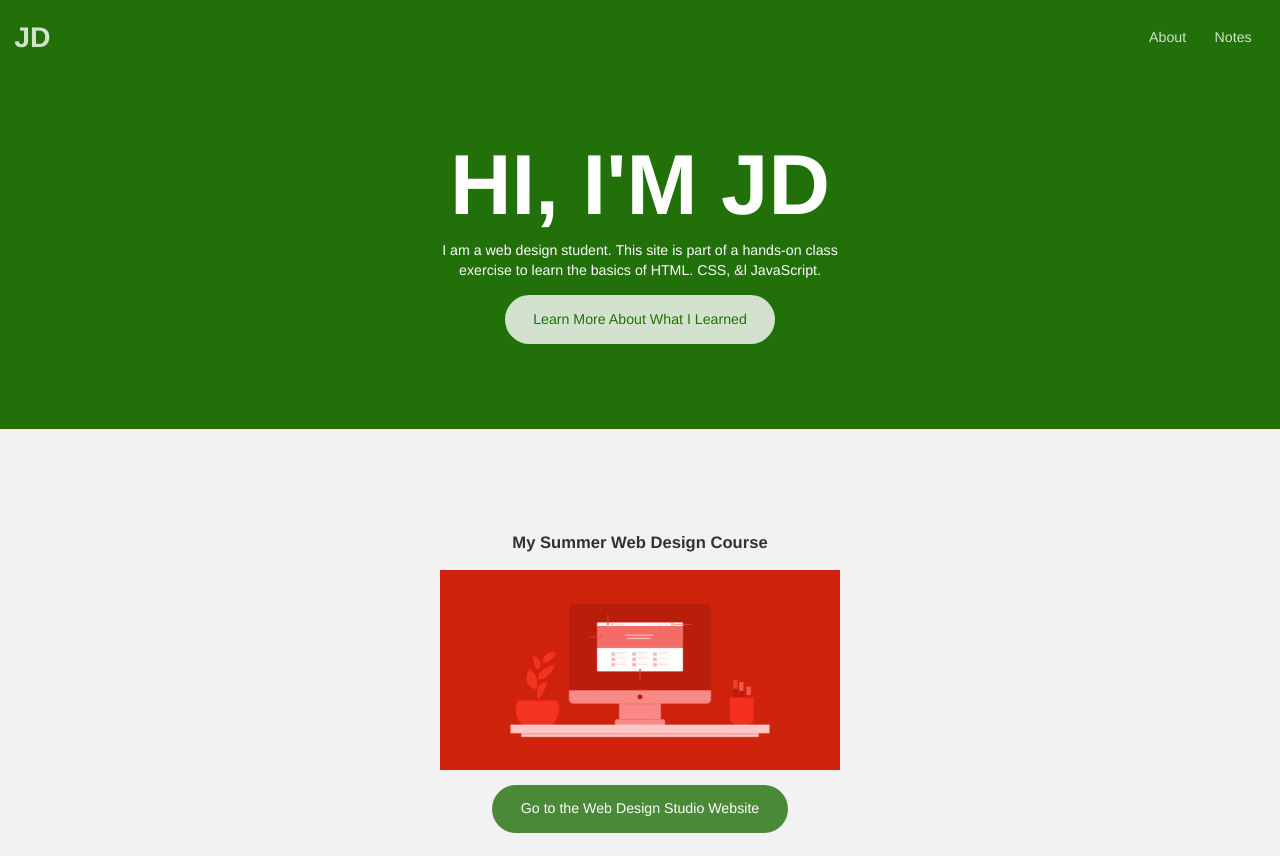
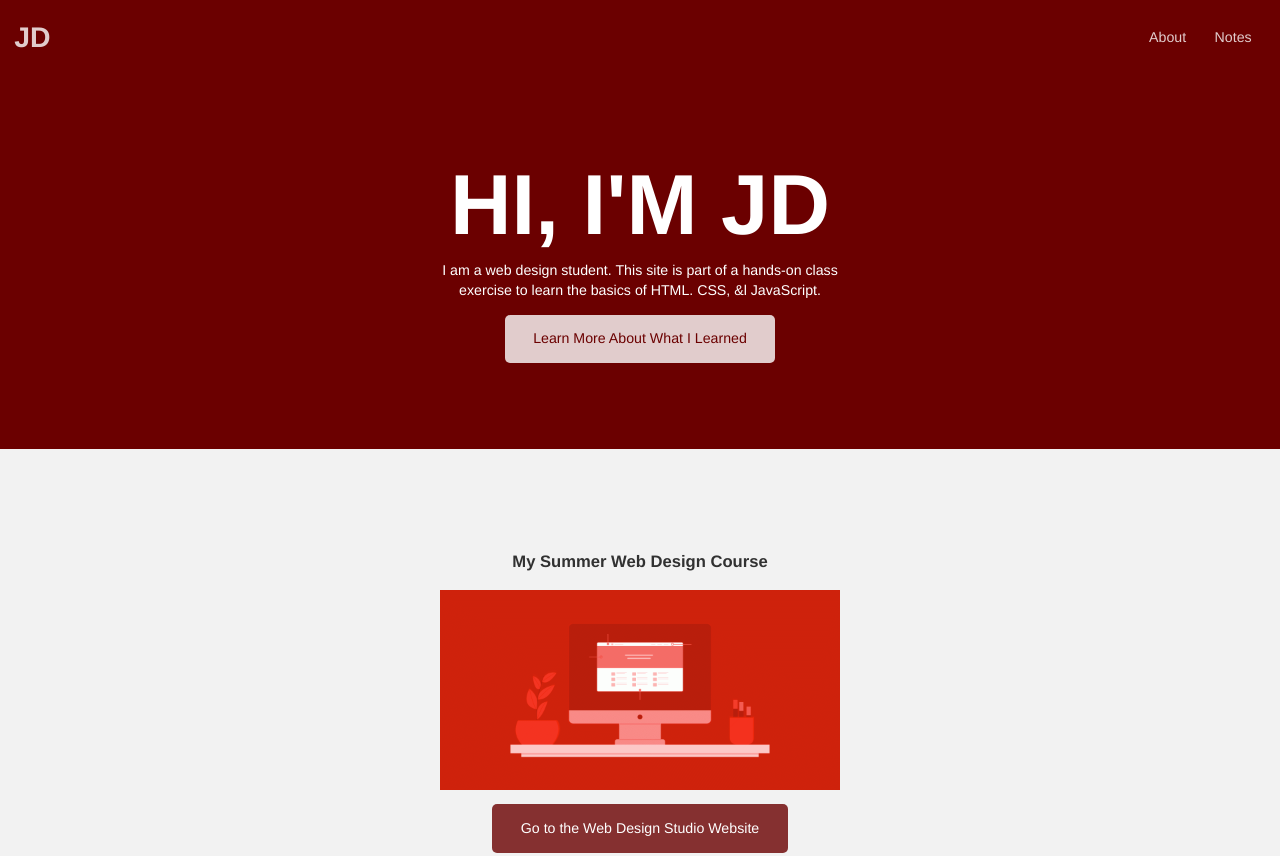
Before and after one commit to iolanichris/iolanichris.github.io, a plain HTML site: page index.html in a window 1280 px wide. Shown: the top 856 px of the page. Drawn offline with Linux system fonts and the light colour scheme.

Commit message:
changed color to red

```diff
--- a/css/style.css
+++ b/css/style.css
@@ -4,8 +4,8 @@ body { margin: 0; }
 
 /* GLOBAL COLORS */
 body { color: rgba(0, 0, 0, 0.8); }
-a { color: rgba(33, 112, 9, .8); }
-a:hover { color: rgba(33, 112, 9, 1); }
+a { color: rgba(107, 0, 0, .8); }
+a:hover { color: rgba(107, 0, 0, 1); }
 
 /* GLOBAL TYPOGRAPHY */
 body {
@@ -25,16 +25,16 @@ img {
     display: inline-block;
     padding: 1em 2em;
     text-decoration: none;
-    background-color: rgba(33, 112, 9, .8);;
+    background-color: rgba(107, 0, 0, .8);;
     color: white;
-    border-radius: 25px;
+    border-radius: 5px;
 }
 .button:hover {
-    background-color: rgba(33, 112, 9, 1);
+    background-color: rgba(107, 0, 0, 1);
     color: white;
 }
 .button.dark {
-    color: rgba(33, 112, 9, 1);
+    color: rgba(107, 0, 0, 1);
     background-color: rgba(255, 255, 255,.8);
 }
 .button.dark:hover {
@@ -44,7 +44,7 @@ img {
 /* SITE STRUCTURE */
 
 header {
-    background-color: rgb(33, 112, 9);
+    background-color: rgb(107, 0, 0);
     color: rgba(0, 0, 0, 0.8);
     padding: 1em;
     display: grid;
@@ -88,7 +88,7 @@ main {
 
 /* HERO SECTION */
 .hero {
-    background-color: rgb(33, 112, 9);
+    background-color: rgb(107, 0, 0);
     text-align: center;
     color: white;
     padding: 6em 1em;
@@ -173,17 +173,7 @@ aside {
     }
 }
 
-/* HOME PAGE */
-.page-home header {
-    position: absolute;
-    width: 100%;
-    background-color: transparent;
-}
-.page-home .hero {
-    background-image: url('../images/plant.png');
-    background-size: cover;
-    padding-top: 10em;
-}
+
 
 /* SUB PAGES */
 .page-sub .hero {
```
